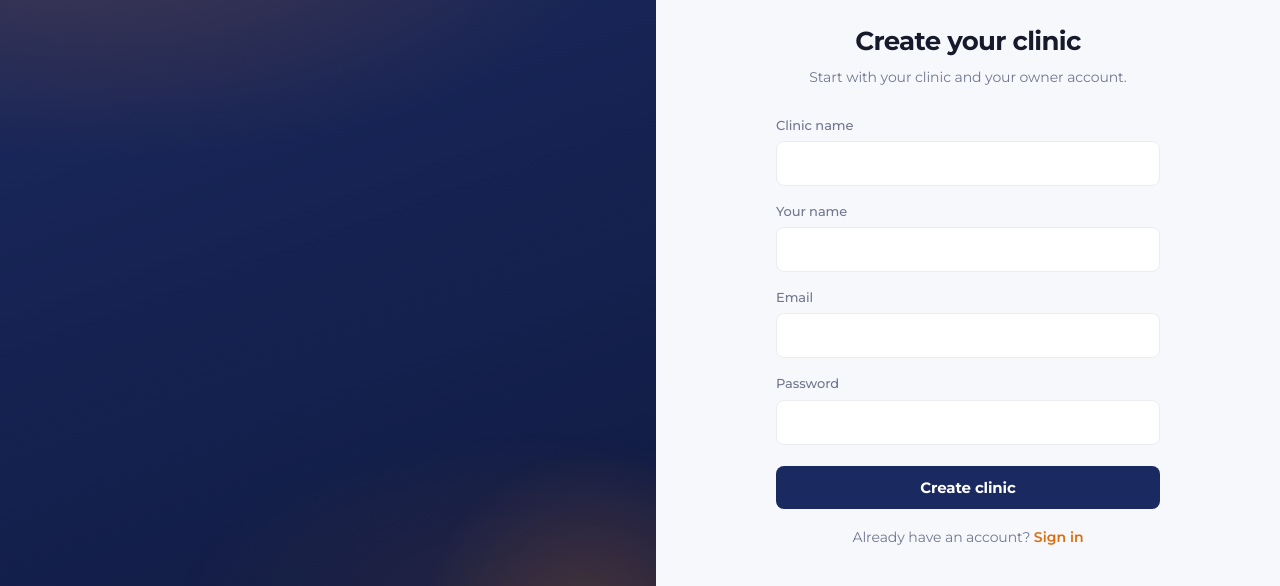
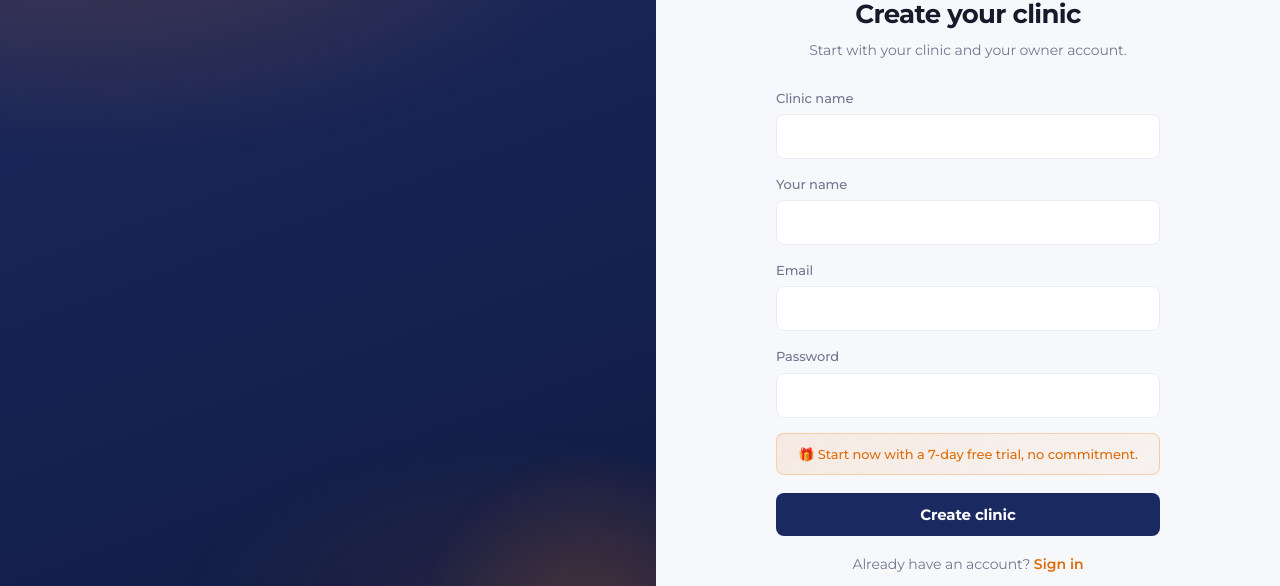
Before and after one commit to elisontown-star/vinculo, a React (Vite) app in the folder apps/web/: page / in a window 1280 px wide. Both pictures are taken after a click on the button "Sign up". Shown: the part 115-701 px from the top of the page. Built offline with nearby package versions, Linux system fonts and the light colour scheme; no server answers.

Commit message:
Add files via upload

```diff
--- a/apps/web/src/App.tsx
+++ b/apps/web/src/App.tsx
@@ -259,6 +259,9 @@ function Auth({ onDone }: { onDone: () => void }) {
                 <li className={/[^A-Za-z0-9]/.test(password) ? 'ok' : ''}>{t('pw.special')}</li>
               </ul>
             )}
+            {mode === 'register' && (
+              <div className="trial-notice">🎁 {t('auth.trialNotice')}</div>
+            )}
             <button className="btn" disabled={busy}>
               {busy ? t('btn.wait') : mode === 'register' ? t('btn.createClinic') : t('btn.enter')}
             </button>
--- a/apps/web/src/index.css
+++ b/apps/web/src/index.css
@@ -872,3 +872,6 @@ body { line-height: 1.55; letter-spacing: -0.005em; }
 .admin-tag.trial { color: #b36b00; }
 .admin-tag.active { color: #1a7a43; }
 .admin-tag.blocked { color: #b02a2a; }
+
+/* Aviso de teste grátis no cadastro */
+.trial-notice { background: linear-gradient(135deg, var(--orange-tint), rgba(245,130,31,0.05)); border: 1px solid rgba(245,130,31,0.3); color: var(--orange-deep); font-size: 13px; font-weight: 500; text-align: center; padding: 10px 14px; border-radius: var(--radius-sm); margin-bottom: 12px; }
--- a/apps/web/src/locales.ts
+++ b/apps/web/src/locales.ts
@@ -37,6 +37,7 @@ export const S: Record<Lang, Record<string, string>> = {
     'blocked.title': 'Período de teste encerrado',
     'blocked.sub': 'Seu período de avaliação gratuito de 7 dias terminou. Para continuar usando o Vínculo, entre em contato com um de nossos consultores e ative seu plano mensal.',
     'blocked.contact': 'Falar com um consultor',
+    'auth.trialNotice': 'Comece agora com 7 dias grátis para testar tudo, sem compromisso.',
     'fp.title': 'Recuperar senha',
     'fp.sub': 'Informe seu e-mail. Enviaremos um código para redefinir a senha.',
     'fp.sendCode': 'Enviar código',
@@ -395,6 +396,7 @@ export const S: Record<Lang, Record<string, string>> = {
     'blocked.title': 'Trial period ended',
     'blocked.sub': 'Your 7-day free trial has ended. To keep using Vínculo, contact one of our consultants to activate your monthly plan.',
     'blocked.contact': 'Contact a consultant',
+    'auth.trialNotice': 'Start now with a 7-day free trial, no commitment.',
     'fp.title': 'Recover password',
     'fp.sub': 'Enter your email. We\'ll send a code to reset your password.',
     'fp.sendCode': 'Send code',
@@ -753,6 +755,7 @@ export const S: Record<Lang, Record<string, string>> = {
     'blocked.title': 'Período de prueba finalizado',
     'blocked.sub': 'Tu prueba gratuita de 7 días terminó. Para seguir usando Vínculo, contacta a uno de nuestros consultores para activar tu plan mensual.',
     'blocked.contact': 'Hablar con un consultor',
+    'auth.trialNotice': 'Empieza ahora con 7 días gratis para probar todo, sin compromiso.',
     'fp.title': 'Recuperar contraseña',
     'fp.sub': 'Ingresa tu correo. Enviaremos un código para restablecer la contraseña.',
     'fp.sendCode': 'Enviar código',
@@ -1111,6 +1114,7 @@ export const S: Record<Lang, Record<string, string>> = {
     'blocked.title': 'Période d\'essai terminée',
     'blocked.sub': 'Votre essai gratuit de 7 jours est terminé. Pour continuer à utiliser Vínculo, contactez un de nos conseillers pour activer votre abonnement mensuel.',
     'blocked.contact': 'Contacter un conseiller',
+    'auth.trialNotice': 'Commencez avec 7 jours d\'essai gratuit, sans engagement.',
     'fp.title': 'Récupérer le mot de passe',
     'fp.sub': 'Saisissez votre e-mail. Nous enverrons un code pour réinitialiser.',
     'fp.sendCode': 'Envoyer le code',
```
